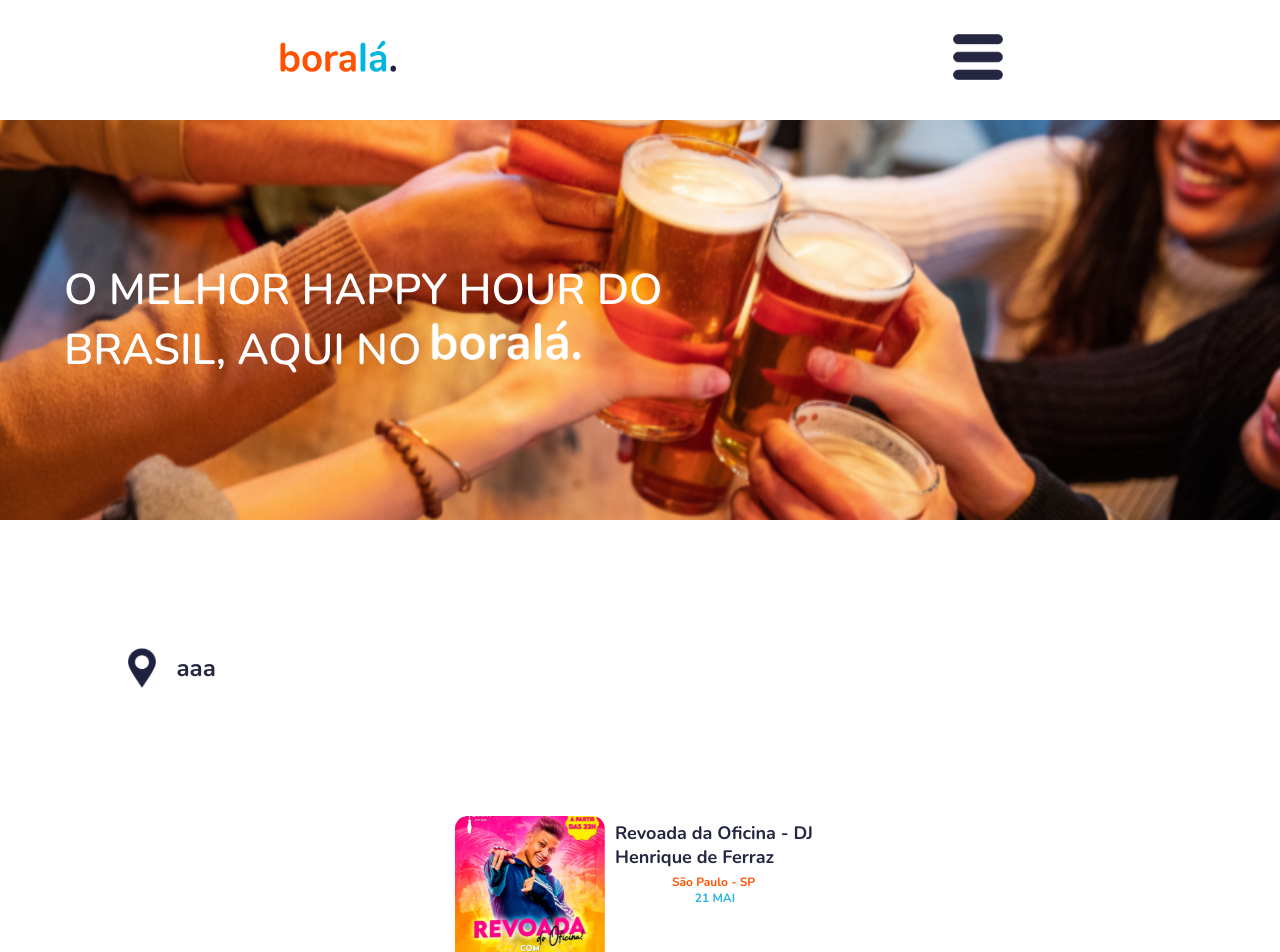
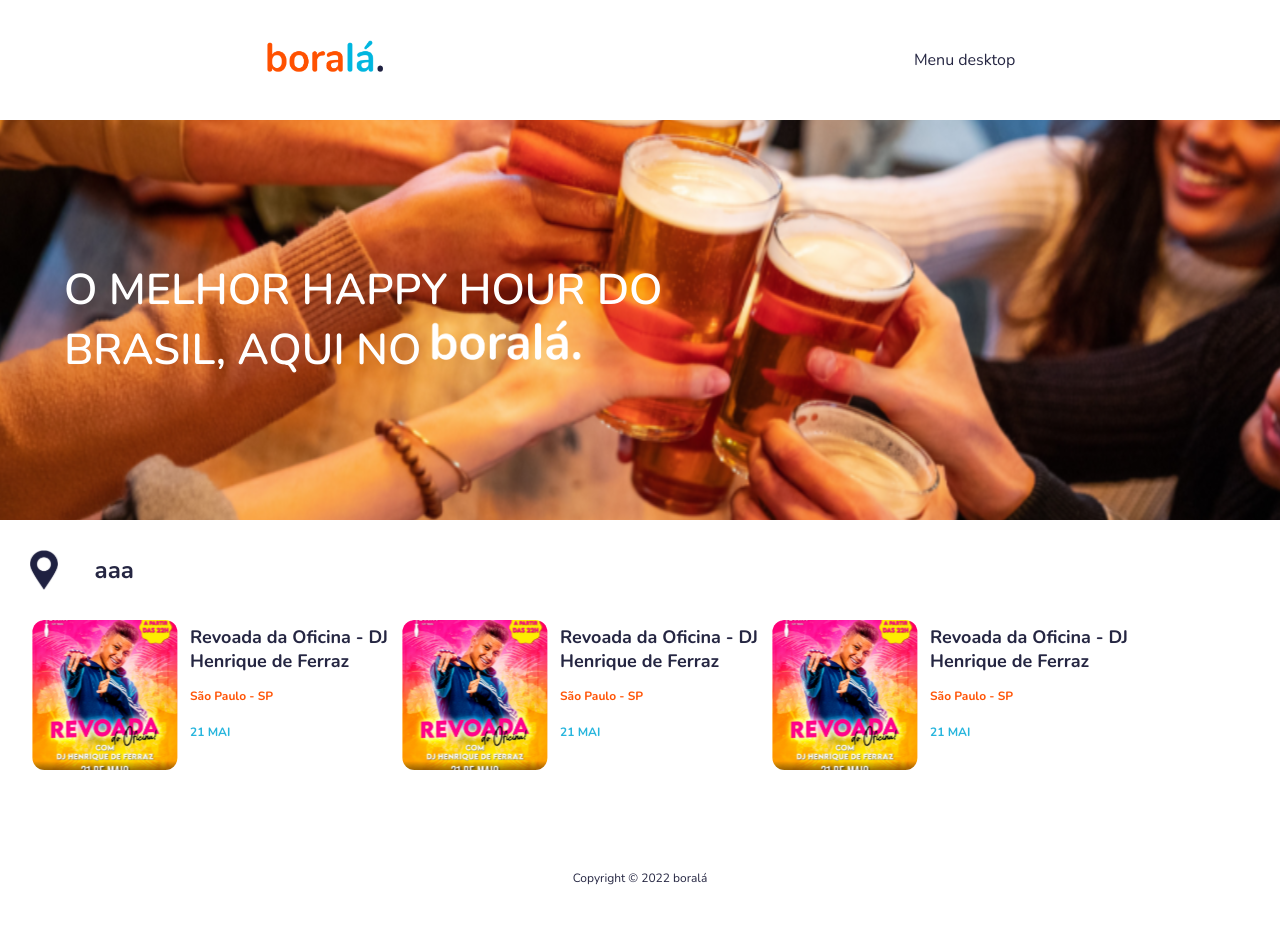
Before and after one commit to pedrokaa2/capstone-m3-grupo3-vilson-nov21, a React (Create React App) app: page / in a window 1280 px wide. Shown: the top 952 px of the page. After the commit the page ends 886 px from the top, so only its background shows below. Built offline with nearby package versions, Linux system fonts and the light colour scheme.

Commit message:
feat: menu mobile almost done

```diff
--- a/src/Pages/Home/index.jsx
+++ b/src/Pages/Home/index.jsx
@@ -1,13 +1,12 @@
 import * as S from "./style";
-import { useState } from "react";
 import Logo from "../../img/boralalogo.png";
-import Menu from "../../img/menu3barras.png";
 import LogoNav from "../../assets/boralanav.png";
 import LocationLogo from "../../assets/locationVector.svg";
 import ImgCard1 from "../../assets/DJHenriqueDeFerrazTeste.svg"
+import { MenuDesktop } from "../../components/MenuDesktop";
+import { MenuMobile } from "../../components/MenuMobile";
 
 const Home = () => {
-  const menu = useState(false);
 
   return (
     <div>
@@ -15,9 +14,8 @@
         <figure>
           <img src={Logo} alt="Logo"></img>
         </figure>
-        <figure>
-          <img className="Menu" src={Menu} alt="Menu"></img>
-        </figure>
+        <MenuDesktop/>
+        <MenuMobile/>
       </S.Header>
       <S.NavImgDiv>
         <div>
@@ -38,7 +36,26 @@
             <h5>21 MAI</h5>
           </div>
         </S.cardDescription>
+        <img src={ImgCard1} alt="Dj Henrique de Ferraz"></img>
+        <S.cardDescription>
+          <h3>Revoada da Oficina - DJ Henrique de Ferraz</h3>
+          <div>
+            <h4>São Paulo - SP</h4>
+            <h5>21 MAI</h5>
+          </div>
+        </S.cardDescription>
+        <img src={ImgCard1} alt="Dj Henrique de Ferraz"></img>
+        <S.cardDescription>
+          <h3>Revoada da Oficina - DJ Henrique de Ferraz</h3>
+          <div>
+            <h4>São Paulo - SP</h4>
+            <h5>21 MAI</h5>
+          </div>
+        </S.cardDescription>
       </S.CardBox>
+      <S.copyrightSpan>
+        Copyright &#169; 2022 boralá
+      </S.copyrightSpan>
     </div>
   );
 };
--- a/src/Pages/Home/style.js
+++ b/src/Pages/Home/style.js
@@ -70,17 +70,20 @@
 export const LocationDiv = styled.div `
   display: flex;
   align-items: center;
-  margin: 10% 10%;
+  justify-content: flex-start;
+  margin: 30px;
 
 
   h2 {
-    margin-left: 2%;
+    margin-left: 3%;
   }
 `
 
 export const CardBox = styled.div `
   display: flex;
-  justify-content: center;
+  height: 150px;
+  overflow-x: scroll;
+  margin-left: 30px;
 
   img {
     width: 150px;
@@ -96,8 +99,7 @@
   }
   div {
     display: flex;
-    align-items: center;
-    margin: 5px 10px;
+    margin: 15px 10px;
     flex-direction: column;
   }
   h4 {
@@ -108,6 +110,7 @@
   h5 {
     color: var(--blue);
     font-size: 12px;
+    margin-top: 20px;
   }
 
   @media (min-width: 1200px) {
@@ -117,3 +120,12 @@
     }
   }
 `
+
+export const copyrightSpan = styled.span `
+  display: flex;
+  justify-content: center;
+  align-items: center;
+  color: var(--darkblue);
+  font-size: 12px;
+  margin-top: 100px;
+`
--- /dev/null
+++ b/src/components/MenuDesktop/index.jsx
@@ -0,0 +1,9 @@
+import * as S from "./style.js"
+
+export const MenuDesktop = () => {
+  return (
+    <S.DisplayMenuDesk>
+      Menu desktop
+    </S.DisplayMenuDesk>
+  )
+}
--- /dev/null
+++ b/src/components/MenuDesktop/style.js
@@ -0,0 +1,9 @@
+import styled from "styled-components";
+
+export const DisplayMenuDesk = styled.div `
+  display: none;
+
+  @media (min-width: 768px){
+    display: flex;
+  }
+`
--- /dev/null
+++ b/src/components/MenuMobile/index.jsx
@@ -0,0 +1,53 @@
+import * as S from "./style.js";
+import Menu from "../../img/menu3barras.png";
+import { useState } from "react";
+import { Link } from "react-router-dom";
+
+export const MenuMobile = () => {
+  const [isOpen, setIsOpen] = useState(false);
+
+  return (
+    <S.DisplayMenuMob>
+      <div onClick={() => setIsOpen(!isOpen)}>
+        <figure>
+          <img className="Menu" src={Menu} alt="Menu"></img>
+        </figure>
+      </div>
+      <S.HandleMenu isOpen={isOpen}>
+        <Link to="/newEvent">NOVO EVENTO</Link>
+        <Link to="/about">SOBRE</Link>
+        <select defaultValue="">
+          <option value="">ESTADO</option>
+          <option value="AC">Acre</option>
+          <option value="AL">Alagoas</option>
+          <option value="AP">Amapá</option>
+          <option value="AM">Amazonas</option>
+          <option value="BA">Bahia</option>
+          <option value="CE">Ceará</option>
+          <option value="DF">Distrito Federal</option>
+          <option value="ES">Espírito Santo</option>
+          <option value="GO">Goiás</option>
+          <option value="MA">Maranhão</option>
+          <option value="MT">Mato Grosso</option>
+          <option value="MS">Mato Grosso do Sul</option>
+          <option value="MG">Minas Gerais</option>
+          <option value="PA">Pará</option>
+          <option value="PB">Paraíba</option>
+          <option value="PR">Paraná</option>
+          <option value="PE">Pernambuco</option>
+          <option value="PI">Piauí</option>
+          <option value="RJ">Rio de Janeiro</option>
+          <option value="RN">Rio Grande do Norte</option>
+          <option value="RS">Rio Grande do Sul</option>
+          <option value="RO">Rondônia</option>
+          <option value="RR">Roraima</option>
+          <option value="SC">Santa Catarina</option>
+          <option value="SP">São Paulo</option>
+          <option value="SE">Sergipe</option>
+          <option value="TO">Tocantins</option>
+        </select>
+
+      </S.HandleMenu>
+    </S.DisplayMenuMob>
+  );
+};
--- /dev/null
+++ b/src/components/MenuMobile/style.js
@@ -0,0 +1,13 @@
+import styled from "styled-components";
+
+export const DisplayMenuMob = styled.div `
+  display: flex;
+
+  @media (min-width: 768px){
+    display: none;
+  }
+`
+
+export const HandleMenu = styled.div `
+  display: ${(props) => props.isOpen ? "block" : "none"};
+`
```
